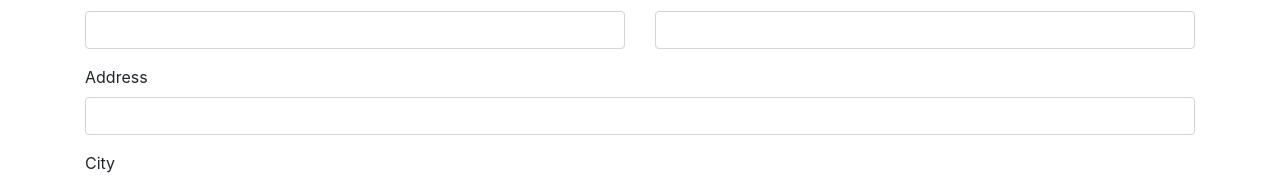
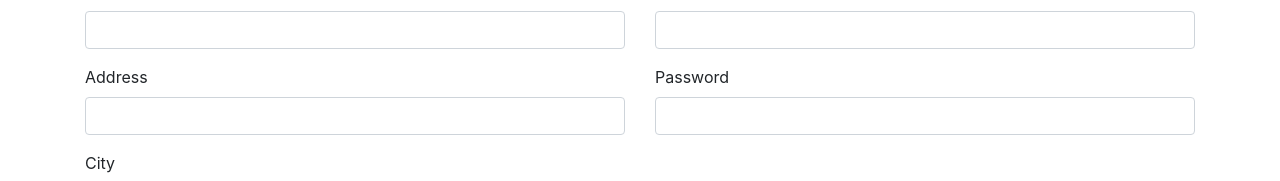
Before and after one commit to sonalirawat30/form, an Angular app: page / in a window 1280 px wide. Shown: the part 149-330 px from the top of the page. Built offline with nearby package versions, Linux system fonts and the light colour scheme.

Commit message:
formvalidation

```diff
--- a/src/app/form-validation/form-validation.component.html
+++ b/src/app/form-validation/form-validation.component.html
@@ -30,6 +30,8 @@
         </div>
     </div></div>
            </div>
+           <div class="row">
+               <div class="col-lg-6">
                 <div class="form-group">
                     <label for="address">Address</label>
                     <input type="address" class="form-control" [(ngModel)]="data.address" #address="ngModel"
@@ -38,6 +40,16 @@
                         <p>Address is required</p>
             </div></div>
 
+               </div>
+               <div class="col-lg-6">
+                <div class="form-group">
+                    <label for="password">Password</label>
+                    <input type="password" class="form-control" [(ngModel)]="data.password" #password="ngModel"
+                    [ngClass]="{ 'is-invalid':f.submitted && password.invalid }"  name="password" required>
+                    <div class="invalid-feedback">
+                        <p>Password is required</p>
+            </div></div>
+            </div>  </div>
             <div class="form-group">
                 <label for="City">City</label>
                 <select class="form-control" [(ngModel)]="data.City" #City="ngModel"
@@ -47,7 +59,7 @@
                 <option>Ghaziabad</option>
                 <option>Banglore</option>
                 <div class="invalid-feedback">
-                    <p>Required</p>
+                    <p>City is required</p>
         </div></select>
     </div>
         <button class="btn btn-primary" type="submit" (click)="onClick()">Submit</button>
```
Lines whose indentation alone changed are shown as unchanged.
